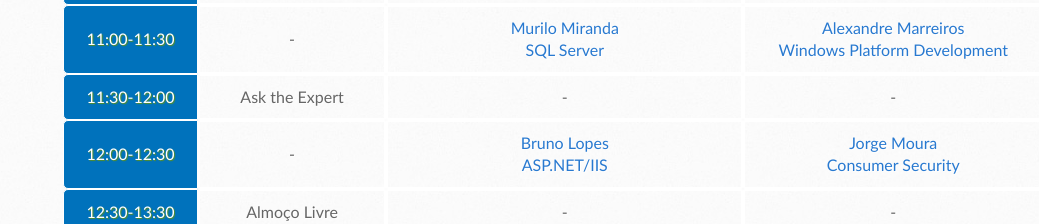
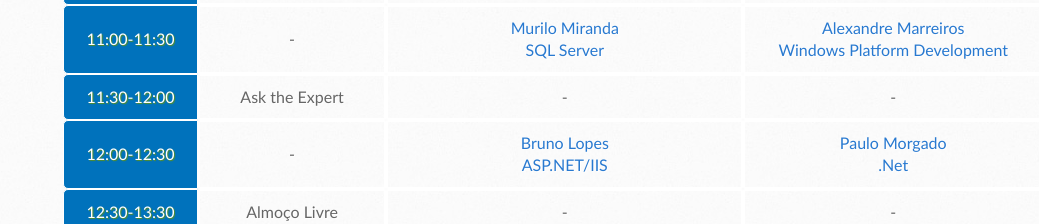
Before and after one commit to msmvppt/msmvppt.github.io, a plain HTML site: page index.html in a window 1280 px wide. Shown: the part 1540-1764 px from the top of the page, without its empty margins (87-1126 px from the left). Drawn offline with Linux system fonts and the light colour scheme.

Commit message:
Change speaker

```diff
--- a/index.html
+++ b/index.html
@@ -211,7 +211,7 @@
 			<th align="center">12:00-12:30</td>
 			<td align="center"> - </td>
 			<td align="center"><a href="http://mvp.microsoft.com/en-us/mvp/Bruno%20Lopes-5000663">Bruno Lopes <br/> ASP.NET/IIS</a></td>
-			<td align="center"><a href="http://mvp.microsoft.com/en-us/mvp/Jorge%20Moura-38458"> Jorge Moura <br/> Consumer Security</a></td>
+			<td align="center"><a href="http://mvp.microsoft.com/en-us/mvp/Paulo%20Morgado-8656"> Paulo Morgado <br/> .Net </a></td>
 			</tr>
 			<tr>
 			<th align="center">12:30-13:30</td>
```
